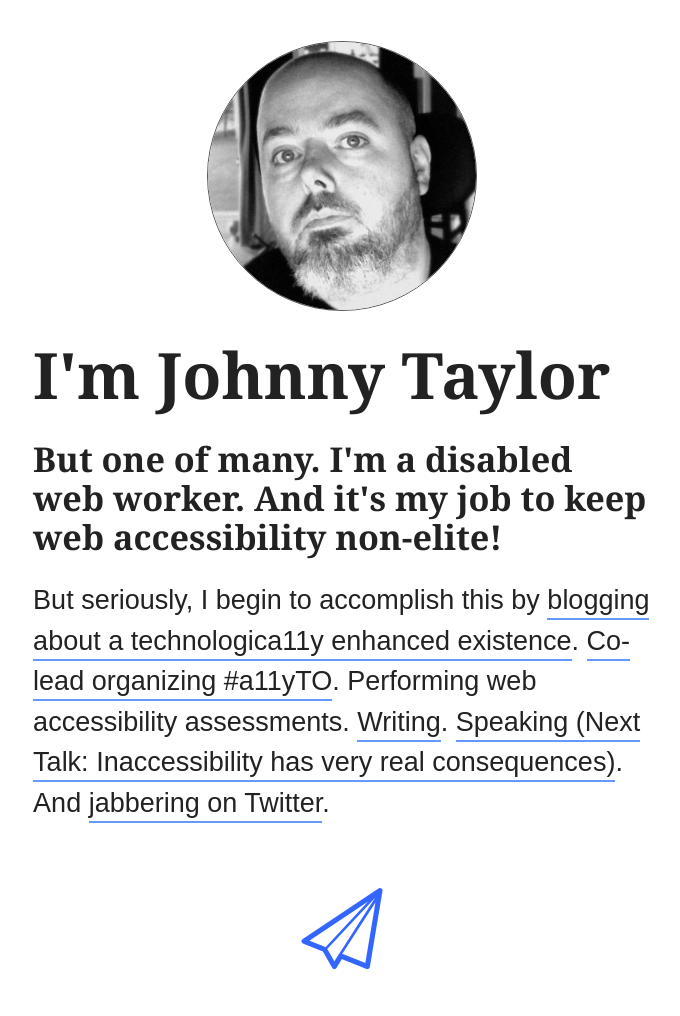
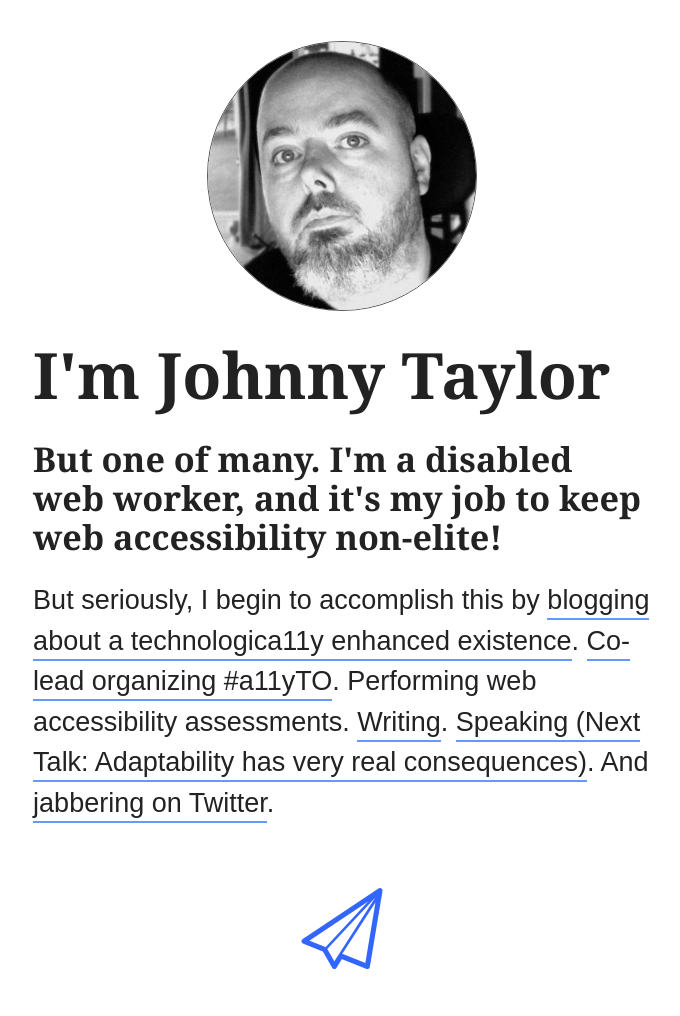
Before and after one commit to abledaccess/johnnydaux.org, a Jekyll site: the page built from index.md, in a window 1280 px wide. Shown: the whole page, without its empty margins (298-978 px from the left). Built offline with Jekyll 4.4.1, drawn with Linux system fonts in a browser that asks for light colours.

Commit message:
GH-PAGES: Update copy

```diff
--- a/index.md
+++ b/index.md
@@ -2,13 +2,13 @@
 layout: default
 class: home
 title: I'm Johnny Taylor
-description: "But one of many. I'm a disabled web worker. And it's my job to keep web accessibility non-elite!"
+description: "But one of many. I'm a disabled web worker, and it's my job to keep web accessibility non-elite!"
 sitemap:
   priority: 0.9
   changefreq: monthly
   exclude: 'no'
 ---
 
-<p class="intro">But one of many. I'm a disabled web worker. And it's my job to keep web accessibility non-elite!</p>
+<p class="intro">But one of many. I'm a disabled web worker, and it's my job to keep web accessibility non-elite!</p>
 
-But seriously, I begin to accomplish this by [blogging about a technologica11y enhanced existence](https://abledaccess.com). [Co-lead organizing #a11yTO](http://a11yto.com). Performing web accessibility assessments. [Writing](http://simplyaccessible.com/article/being-disabled-can-be-lame/). [Speaking (Next Talk: Inaccessibility has very real consequences)](http://accessconf.ca/sessions/). And [jabbering on Twitter](https://twitter.com/abledaccess).
+But seriously, I begin to accomplish this by [blogging about a technologica11y enhanced existence](https://abledaccess.com). [Co-lead organizing #a11yTO](http://a11yto.com). Performing web accessibility assessments. [Writing](http://simplyaccessible.com/article/being-disabled-can-be-lame/). [Speaking (Next Talk: Adaptability has very real consequences)](http://accessconf.ca/sessions/). And [jabbering on Twitter](https://twitter.com/abledaccess).
```
